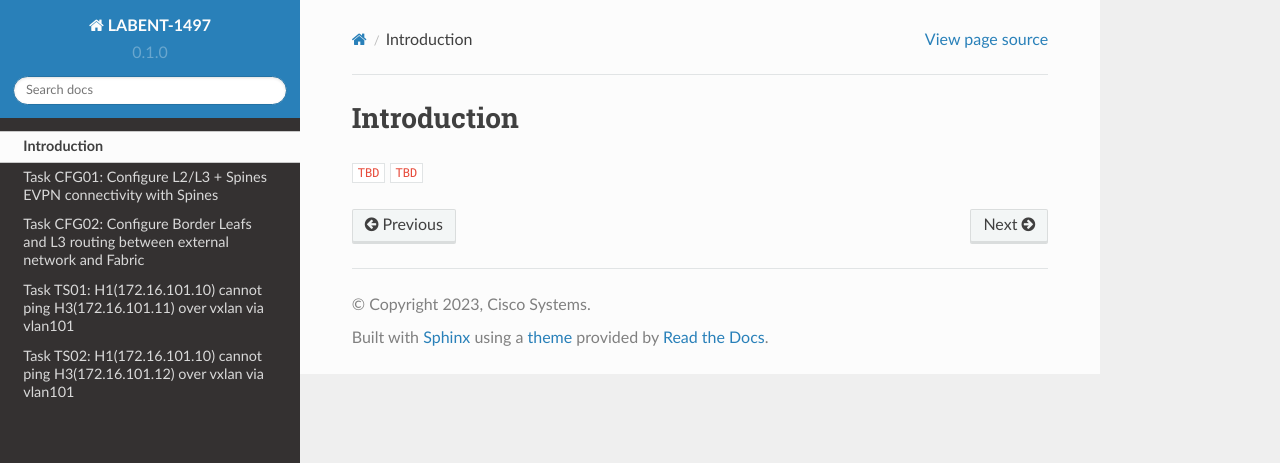
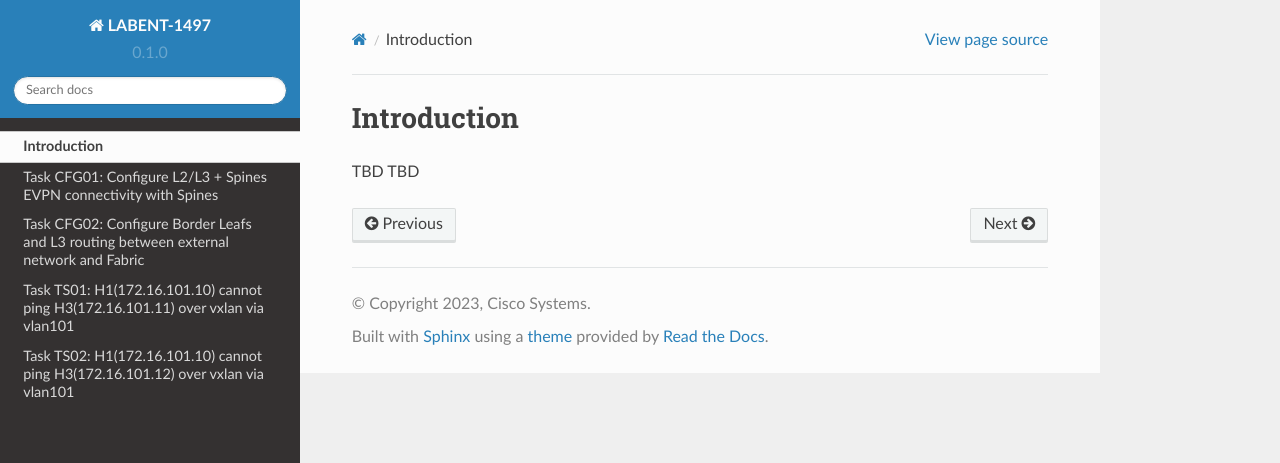
Before and after one commit to dvishchu/labent-1497, a Sphinx documentation site: the page built from docs/source/intro.rst, in a window 1280 px wide. Shown: the top 463 px of the page. Built offline with Sphinx 7.4.7 and the Read the Docs theme 2.0.0, drawn with Linux system fonts in a browser that asks for light colours; cross-references to code outside the pages are shown as plain code.

Commit message:
Update conf.py

```diff
--- a/docs/source/conf.py
+++ b/docs/source/conf.py
@@ -47,6 +47,10 @@
 # Add any paths that contain custom static files (such as style sheets) here,
 # relative to this directory. They are copied after the builtin static files,
 # so a file named "default.css" will overwrite the builtin "default.css".
-html_static_path = ['../_static']
+html_static_path = ['_static']
 
-html_css_files = ['../_static/css/custom.css']
+html_css_files = ['css/custom.css']
+
+rst_prolog = """
+.. include:: <s5defs.txt>
+"""
```
